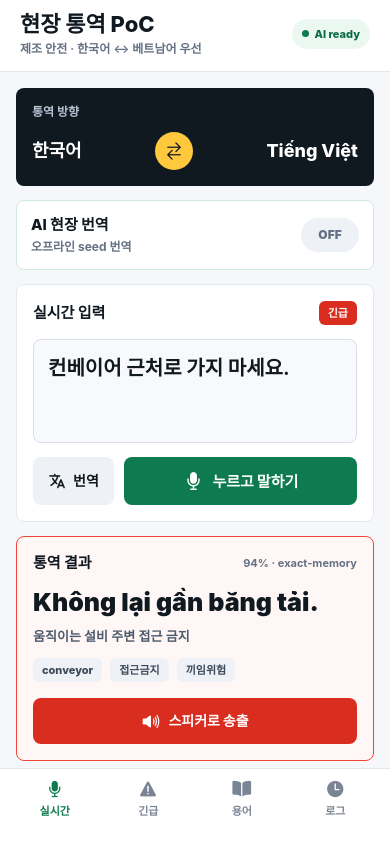
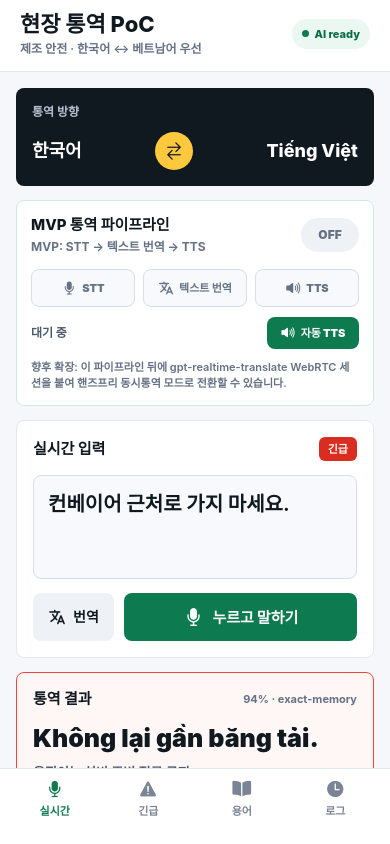
Before and after one commit to jecool0523/workplace-translation-mvp, a React Native app in the folder translator-poc/: screen / in a window 390 px wide. Built offline with nearby package versions, Linux system fonts and the light colour scheme.

Commit message:
Add MVP STT translation TTS pipeline

```diff
--- a/translator-poc/App.tsx
+++ b/translator-poc/App.tsx
@@ -39,6 +39,12 @@ type TranslationResult = {
   strategy: string;
 };
 
+type TranslationOptions = {
+  activeSourceLang?: LanguageCode;
+  activeTargetLang?: LanguageCode;
+  strategyPrefix?: string;
+};
+
 const languageNames: Record<LanguageCode, string> = {
   ko: "한국어",
   vi: "Tiếng Việt"
@@ -59,8 +65,10 @@ export default function App() {
   const [isListening, setIsListening] = useState(false);
   const [isTranslating, setIsTranslating] = useState(false);
   const [aiEnabled, setAiEnabled] = useState(false);
+  const [autoSpeak, setAutoSpeak] = useState(true);
   const [apiKey, setApiKey] = useState("");
-  const [aiStatus, setAiStatus] = useState("오프라인 seed 번역");
+  const [aiStatus, setAiStatus] = useState("MVP: STT → 텍스트 번역 → TTS");
+  const [pipelineStatus, setPipelineStatus] = useState("대기 중");
   const [result, setResult] = useState<TranslationResult>(() => translate(input, "ko", "vi"));
   const [logs, setLogs] = useState<LogItem[]>([]);
 
@@ -88,34 +96,50 @@ export default function App() {
     ]);
   };
 
-  const runTranslation = async (text = input) => {
+  const runTranslation = async (text = input, options: TranslationOptions = {}) => {
     if (isTranslating) {
-      return;
+      return undefined;
     }
+
+    const activeSourceLang = options.activeSourceLang ?? sourceLang;
+    const activeTargetLang = options.activeTargetLang ?? targetLang;
 
     setIsTranslating(true);
     try {
+      setPipelineStatus("텍스트 번역");
       if (aiEnabled && apiKey.trim()) {
-        setAiStatus("AI 번역 중");
+        setAiStatus("텍스트 AI 번역 중");
         const aiResult = await requestAiTranslation({
           text,
-          sourceLang,
-          targetLang,
+          sourceLang: activeSourceLang,
+          targetLang: activeTargetLang,
           apiKey: apiKey.trim()
         });
-        addLog(aiResult);
+        const next = options.strategyPrefix
+          ? { ...aiResult, strategy: `${options.strategyPrefix}-${aiResult.strategy}` }
+          : aiResult;
+        addLog(next);
         setAiStatus("AI + 현장 데이터 적용");
-        return;
+        setPipelineStatus("TTS 준비");
+        return next;
       }
 
-      const next = translate(text, sourceLang, targetLang);
+      const offlineResult = translate(text, activeSourceLang, activeTargetLang);
+      const next = options.strategyPrefix
+        ? { ...offlineResult, strategy: `${options.strategyPrefix}-${offlineResult.strategy}` }
+        : offlineResult;
       addLog(next);
-      setAiStatus(aiEnabled ? "API 키 필요" : "오프라인 seed 번역");
+      setAiStatus(aiEnabled ? "API 키 필요 · 오프라인 대체" : "오프라인 seed 번역");
+      setPipelineStatus("TTS 준비");
+      return next;
     } catch (error) {
-      const next = translate(text, sourceLang, targetLang);
-      addLog({ ...next, strategy: `offline-after-ai-error:${next.strategy}` });
+      const next = translate(text, activeSourceLang, activeTargetLang);
+      const fallback = { ...next, strategy: `offline-after-ai-error:${next.strategy}` };
+      addLog(fallback);
       setAiStatus("AI 실패 · 오프라인 대체");
+      setPipelineStatus("TTS 준비");
       Alert.alert("AI 번역 실패", error instanceof Error ? error.message : "알 수 없는 오류가 발생했습니다.");
+      return fallback;
     } finally {
       setIsTranslating(false);
     }
@@ -128,32 +152,72 @@ export default function App() {
     setResult(translate(result.entry.target, targetLang, sourceLang));
   };
 
-  const simulateListening = () => {
+  const captureSpeechToText = () =>
+    new Promise<{ text: string; fromSpeechRecognition: boolean }>((resolve) => {
+      const SpeechRecognition =
+        Platform.OS === "web"
+          ? (globalThis as any).SpeechRecognition ?? (globalThis as any).webkitSpeechRecognition
+          : undefined;
+
+      if (!SpeechRecognition) {
+        const fallback = sampleInputs[Math.floor(Math.random() * sampleInputs.length)];
+        resolve({ text: fallback, fromSpeechRecognition: false });
+        return;
+      }
+
+      const recognition = new SpeechRecognition();
+      let settled = false;
+      recognition.lang = sourceLang === "ko" ? "ko-KR" : "vi-VN";
+      recognition.interimResults = false;
+      recognition.maxAlternatives = 1;
+
+      recognition.onresult = (event: any) => {
+        const transcript = event.results?.[0]?.[0]?.transcript?.trim();
+        if (transcript) {
+          settled = true;
+          resolve({ text: transcript, fromSpeechRecognition: true });
+        }
+      };
+
+      recognition.onerror = () => {
+        const fallback = sampleInputs[Math.floor(Math.random() * sampleInputs.length)];
+        settled = true;
+        resolve({ text: fallback, fromSpeechRecognition: false });
+      };
+
+      recognition.onend = () => {
+        if (!settled) {
+          const fallback = sampleInputs[Math.floor(Math.random() * sampleInputs.length)];
+          resolve({ text: fallback, fromSpeechRecognition: false });
+        }
+      };
+
+      recognition.start();
+    });
+
+  const simulateListening = async () => {
     setIsListening(true);
-    const next = sampleInputs[Math.floor(Math.random() * sampleInputs.length)];
-    setTimeout(() => {
+    setPipelineStatus("STT 입력 중");
+    try {
+      const { text: next, fromSpeechRecognition } = await captureSpeechToText();
       const directionSource = next.includes("Không") ? "vi" : "ko";
       const directionTarget = directionSource === "ko" ? "vi" : "ko";
       setSourceLang(directionSource);
       setTargetLang(directionTarget);
       setInput(next);
-      const translated = translate(next, directionSource, directionTarget);
-      setResult(translated);
-      setLogs((current) => [
-        {
-          id: `${Date.now()}`,
-          time: new Intl.DateTimeFormat("ko-KR", {
-            hour: "2-digit",
-            minute: "2-digit",
-            second: "2-digit"
-          }).format(new Date()),
-          strategy: `voice-${translated.strategy}`,
-          entry: translated.entry
-        },
-        ...current
-      ]);
+      const translated = await runTranslation(next, {
+        activeSourceLang: directionSource,
+        activeTargetLang: directionTarget,
+        strategyPrefix: fromSpeechRecognition ? "stt" : "stt-demo"
+      });
+
+      if (translated && autoSpeak) {
+        setPipelineStatus("TTS 송출");
+        speak(translated.entry);
+      }
+    } finally {
       setIsListening(false);
-    }, 850);
+    }
   };
 
   const speak = (entry: TranslationEntry) => {
@@ -189,9 +253,12 @@ export default function App() {
               isListening={isListening}
               isTranslating={isTranslating}
               aiEnabled={aiEnabled}
+              autoSpeak={autoSpeak}
               apiKey={apiKey}
               aiStatus={aiStatus}
+              pipelineStatus={pipelineStatus}
               onToggleAi={() => setAiEnabled((value) => !value)}
+              onToggleAutoSpeak={() => setAutoSpeak((value) => !value)}
               onChangeApiKey={setApiKey}
               onTranslate={() => runTranslation()}
               onToggleLanguage={toggleLanguage}
@@ -256,9 +323,12 @@ function LivePanel({
   isListening,
   isTranslating,
   aiEnabled,
+  autoSpeak,
   apiKey,
   aiStatus,
+  pipelineStatus,
   onToggleAi,
+  onToggleAutoSpeak,
   onChangeApiKey,
   onTranslate,
   onToggleLanguage,
@@ -275,9 +345,12 @@ function LivePanel({
   isListening: boolean;
   isTranslating: boolean;
   aiEnabled: boolean;
+  autoSpeak: boolean;
   apiKey: string;
   aiStatus: string;
+  pipelineStatus: string;
   onToggleAi: () => void;
+  onToggleAutoSpeak: () => void;
   onChangeApiKey: (value: string) => void;
   onTranslate: () => void;
   onToggleLanguage: () => void;
@@ -300,11 +373,23 @@ function LivePanel({
       <View style={styles.aiCard}>
         <View style={styles.aiHeader}>
           <View>
-            <Text style={styles.cardTitle}>AI 현장 번역</Text>
+            <Text style={styles.cardTitle}>MVP 통역 파이프라인</Text>
             <Text style={styles.aiStatus}>{aiStatus}</Text>
           </View>
           <Pressable style={[styles.aiToggle, aiEnabled && styles.aiToggleOn]} onPress={onToggleAi}>
             <Text style={[styles.aiToggleText, aiEnabled && styles.aiToggleTextOn]}>{aiEnabled ? "ON" : "OFF"}</Text>
+          </Pressable>
+        </View>
+        <View style={styles.pipelineRow}>
+          <PipelineStep icon="mic" label="STT" active={isListening || pipelineStatus === "STT 입력 중"} />
+          <PipelineStep icon="language" label="텍스트 번역" active={isTranslating || pipelineStatus === "텍스트 번역"} />
+          <PipelineStep icon="volume-high" label="TTS" active={pipelineStatus.includes("TTS")} />
+        </View>
+        <View style={styles.pipelineFooter}>
+          <Text style={styles.pipelineStatus}>{pipelineStatus}</Text>
+          <Pressable style={[styles.autoSpeakToggle, autoSpeak && styles.autoSpeakToggleOn]} onPress={onToggleAutoSpeak}>
+            <Ionicons name={autoSpeak ? "volume-high" : "volume-mute"} size={15} color={autoSpeak ? "#FFFFFF" : "#657184"} />
+            <Text style={[styles.autoSpeakText, autoSpeak && styles.autoSpeakTextOn]}>자동 TTS</Text>
           </Pressable>
         </View>
         {aiEnabled && (
@@ -318,6 +403,9 @@ function LivePanel({
             autoCapitalize="none"
           />
         )}
+        <Text style={styles.realtimeNote}>
+          향후 확장: 이 파이프라인 뒤에 gpt-realtime-translate WebRTC 세션을 붙여 핸즈프리 동시통역 모드로 전환할 수 있습니다.
+        </Text>
       </View>
 
       <View style={styles.liveCard}>
@@ -373,6 +461,23 @@ function LivePanel({
       </View>
 
       <DatasetStrip />
+    </View>
+  );
+}
+
+function PipelineStep({
+  icon,
+  label,
+  active
+}: {
+  icon: keyof typeof Ionicons.glyphMap;
+  label: string;
+  active: boolean;
+}) {
+  return (
+    <View style={[styles.pipelineStep, active && styles.pipelineStepActive]}>
+      <Ionicons name={icon} size={16} color={active ? "#0E7A4F" : "#657184"} />
+      <Text style={[styles.pipelineStepText, active && styles.pipelineStepTextActive]}>{label}</Text>
     </View>
   );
 }
@@ -628,6 +733,80 @@ const styles = StyleSheet.create({
     fontSize: 13,
     lineHeight: 17,
     fontWeight: "700"
+  },
+  pipelineRow: {
+    marginTop: 14,
+    flexDirection: "row",
+    gap: 8
+  },
+  pipelineStep: {
+    flex: 1,
+    minHeight: 38,
+    borderRadius: 8,
+    borderWidth: 1,
+    borderColor: "#D8DEE8",
+    backgroundColor: "#F7F9FC",
+    alignItems: "center",
+    justifyContent: "center",
+    flexDirection: "row",
+    gap: 5
+  },
+  pipelineStepActive: {
+    borderColor: "#B6E2CE",
+    backgroundColor: "#EAF8F1"
+  },
+  pipelineStepText: {
+    color: "#657184",
+    fontSize: 11,
+    lineHeight: 14,
+    fontWeight: "900"
+  },
+  pipelineStepTextActive: {
+    color: "#0B6B45"
+  },
+  pipelineFooter: {
+    marginTop: 10,
+    flexDirection: "row",
+    alignItems: "center",
+    justifyContent: "space-between",
+    gap: 10
+  },
+  pipelineStatus: {
+    flex: 1,
+    color: "#4D5A6C",
+    fontSize: 12,
+    lineHeight: 16,
+    fontWeight: "800"
+  },
+  autoSpeakToggle: {
+    minWidth: 92,
+    height: 32,
+    paddingHorizontal: 10,
+    borderRadius: 8,
+    backgroundColor: "#EEF2F7",
+    flexDirection: "row",
+    alignItems: "center",
+    justifyContent: "center",
+    gap: 5
+  },
+  autoSpeakToggleOn: {
+    backgroundColor: "#0E7A4F"
+  },
+  autoSpeakText: {
+    color: "#657184",
+    fontSize: 11,
+    lineHeight: 14,
+    fontWeight: "900"
+  },
+  autoSpeakTextOn: {
+    color: "#FFFFFF"
+  },
+  realtimeNote: {
+    marginTop: 10,
+    color: "#657184",
+    fontSize: 11,
+    lineHeight: 16,
+    fontWeight: "600"
   },
   sectionLabel: {
     color: "#B6C2D2",
```
Also changed, not shown: translator-poc/verification/mvp-pipeline.png (added), 2 other files (tests, documents, lock files or other folders).
